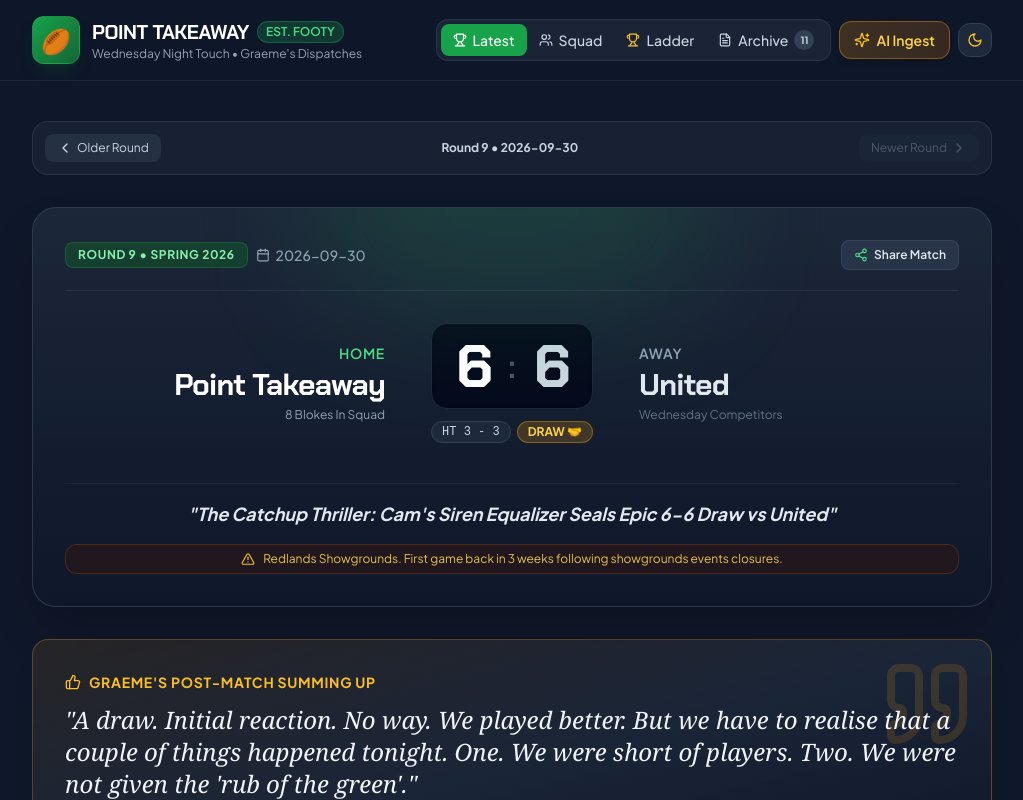
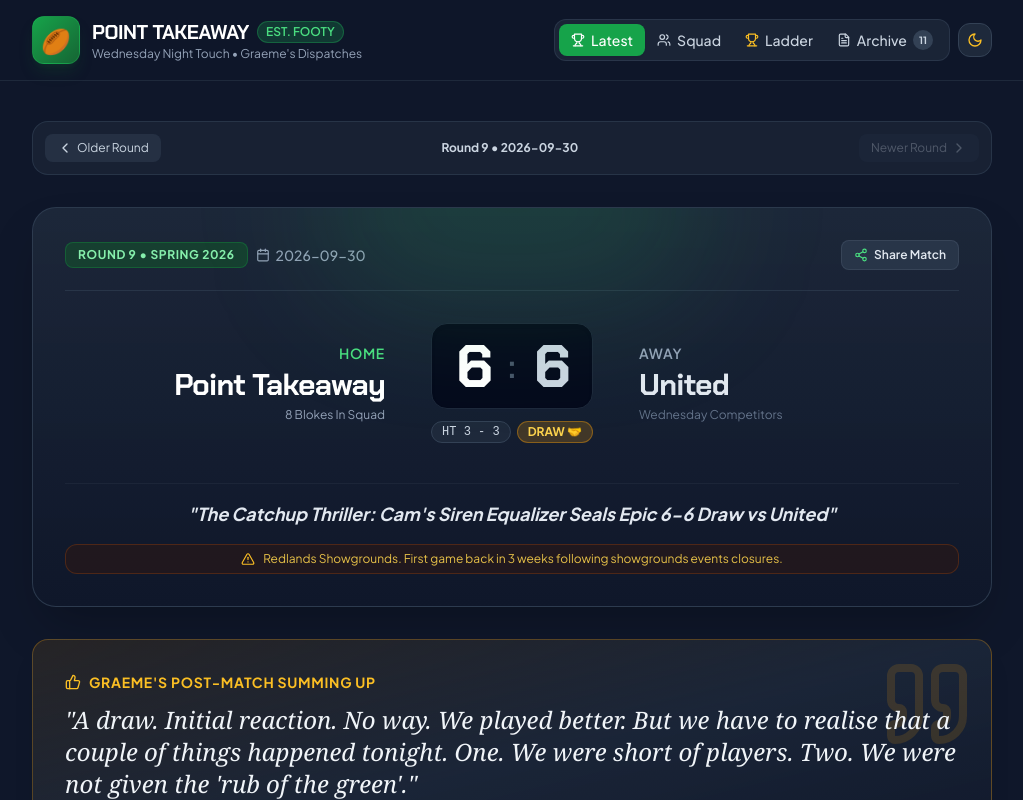
Before and after one commit to andre-shemmell/wednesday-night-touch, a React (Vite) app: page / in a window 1280 px wide. Shown: the top 800 px of the page, without its empty margins (128-1151 px from the left). Built offline with nearby package versions, Linux system fonts and the light colour scheme.

Commit message:
chore: remove AI Ingest studio from front-end navigation and app view

```diff
--- a/src/App.tsx
+++ b/src/App.tsx
@@ -5,18 +5,17 @@ import { DadQuote } from './components/DadQuote';
 import { MatchHighlights } from './components/MatchHighlights';
 import { MatchReportView } from './components/MatchReport';
 import { SquadDirectory } from './components/SquadDirectory';
-import { SmsIngestStudio } from './components/SmsIngestStudio';
 import { MatchArchive } from './components/MatchArchive';
 import { ShareModal } from './components/ShareModal';
 import { LadderAndFixtures } from './components/LadderAndFixtures';
-import { getSavedMatches, saveMatch, deleteMatch } from './services/storage';
+import { getSavedMatches, deleteMatch } from './services/storage';
 import { MatchReport } from './types/match';
 import { ChevronLeft, ChevronRight } from 'lucide-react';
 
 export const App: React.FC = () => {
   const [matches, setMatches] = useState<MatchReport[]>([]);
   const [selectedMatchId, setSelectedMatchId] = useState<string>('');
-  const [currentTab, setCurrentTab] = useState<'match' | 'squad' | 'ladder' | 'ingest' | 'archive'>('match');
+  const [currentTab, setCurrentTab] = useState<'match' | 'squad' | 'ladder' | 'archive'>('match');
   const [selectedPlayerFilter, setSelectedPlayerFilter] = useState<string | null>(null);
   const [shareModalOpen, setShareModalOpen] = useState(false);
   const [isDarkMode, setIsDarkMode] = useState<boolean>(() => {
@@ -55,13 +54,6 @@ export const App: React.FC = () => {
   }, []);
 
   const activeMatch = matches.find(m => m.id === selectedMatchId) || matches[0];
-
-  const handlePublishNewMatch = (newMatch: MatchReport) => {
-    const updated = saveMatch(newMatch);
-    setMatches(updated);
-    setSelectedMatchId(newMatch.id);
-    setCurrentTab('match');
-  };
 
   const handleDeleteMatch = (id: string) => {
     const updated = deleteMatch(id);
@@ -161,11 +153,6 @@ export const App: React.FC = () => {
           />
         )}
 
-        {/* SMS Ingest Studio Tab */}
-        {currentTab === 'ingest' && (
-          <SmsIngestStudio onPublishMatch={handlePublishNewMatch} />
-        )}
-
         {/* Ladder & Draw Tab */}
         {currentTab === 'ladder' && (
           <LadderAndFixtures />
--- a/src/components/Header.tsx
+++ b/src/components/Header.tsx
@@ -1,9 +1,9 @@
 import React from 'react';
-import { Trophy, Sparkles, Users, FileText, Moon, Sun } from 'lucide-react';
+import { Trophy, Users, FileText, Moon, Sun } from 'lucide-react';
 
 interface HeaderProps {
-  currentTab: 'match' | 'squad' | 'ladder' | 'ingest' | 'archive';
-  setCurrentTab: (tab: 'match' | 'squad' | 'ladder' | 'ingest' | 'archive') => void;
+  currentTab: 'match' | 'squad' | 'ladder' | 'archive';
+  setCurrentTab: (tab: 'match' | 'squad' | 'ladder' | 'archive') => void;
   isDarkMode: boolean;
   setIsDarkMode: (val: boolean) => void;
   matchesCount: number;
@@ -99,20 +99,6 @@ export const Header: React.FC<HeaderProps> = ({
               </button>
             </nav>
 
-            {/* AI Ingest Studio CTA Button */}
-            <button
-              onClick={() => setCurrentTab('ingest')}
-              className={`px-3.5 py-2 rounded-xl text-xs sm:text-sm font-semibold transition-all flex items-center gap-1.5 shadow-md ${
-                currentTab === 'ingest'
-                  ? 'bg-gradient-to-r from-amber-500 to-amber-600 text-slate-950 font-bold shadow-amber-500/25 ring-2 ring-amber-400'
-                  : 'bg-gradient-to-r from-amber-500/20 to-amber-600/20 text-amber-300 border border-amber-500/40 hover:bg-amber-500/30'
-              }`}
-              title="Add a new SMS match write-up using Gemini AI"
-            >
-              <Sparkles className="w-4 h-4 text-amber-400 animate-pulse" />
-              <span>AI Ingest</span>
-            </button>
-
             {/* Night / Floodlight Mode Toggle */}
             <button
               onClick={() => setIsDarkMode(!isDarkMode)}
@@ -125,18 +111,6 @@ export const Header: React.FC<HeaderProps> = ({
 
           {/* Mobile Actions (Top Row Right) */}
           <div className="flex md:hidden items-center gap-2">
-            <button
-              onClick={() => setCurrentTab('ingest')}
-              className={`px-2.5 py-1.5 rounded-lg text-xs font-bold transition-all flex items-center gap-1 border ${
-                currentTab === 'ingest'
-                  ? 'bg-amber-500 text-slate-950 border-amber-400 shadow-sm'
-                  : 'bg-amber-500/20 text-amber-300 border-amber-500/40 hover:bg-amber-500/30'
-              }`}
-            >
-              <Sparkles className="w-3 h-3 text-amber-400" />
-              <span>AI Ingest</span>
-            </button>
-
             <button
               onClick={() => setIsDarkMode(!isDarkMode)}
               className="p-1.5 rounded-lg bg-slate-800 hover:bg-slate-700 text-slate-400 hover:text-amber-400 border border-slate-700 transition-colors"
```
